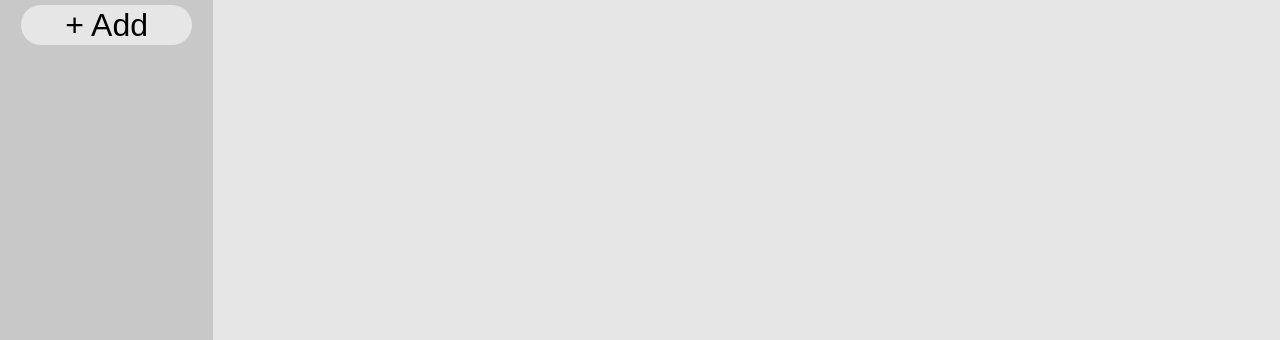
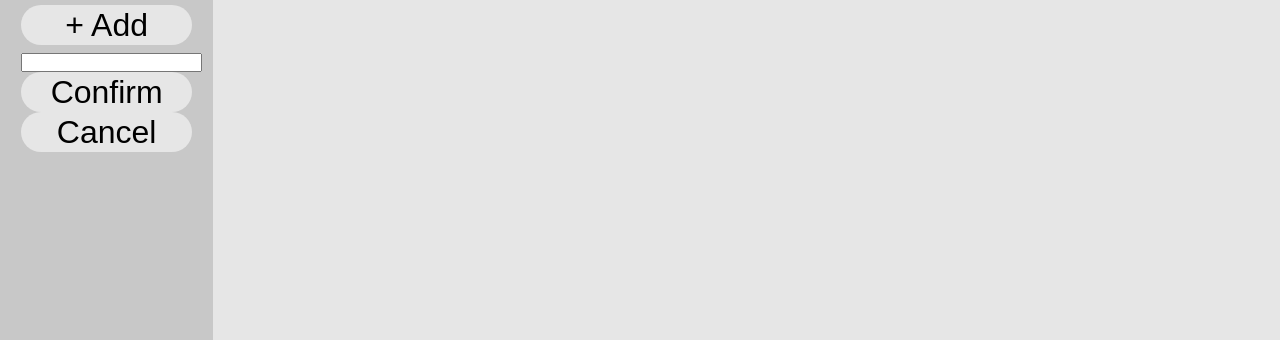
Before and after one commit to ZippyDaFish/Todo-List, a website built with webpack: page dist/index.html in a window 1280 px wide. Shown: the part 460-800 px from the top of the page. Built offline with nearby package versions, Linux system fonts and the light colour scheme.

Commit message:
Add project confirmation template

```diff
--- a/dist/index.html
+++ b/dist/index.html
@@ -22,7 +22,14 @@
             <div class="projects flex-container">
                 <p class="text-mid">Projects</p>
                 <button id="0-project-btn" class="button-dash rounded-corners">Project 0</button>
-                <button id="project-add-btn" class="button-dash rounded-corners">+ Add</button>
+                <div>
+                    <button id="project-add-btn" class="button-dash rounded-corners">+ Add</button>
+                </div>
+                <div>
+                    <input type="text">
+                    <button id="project-add-btn-confirm" class="button-dash rounded-corners">Confirm</button>
+                    <button id="project-add-btn-cancel" class="button-dash rounded-corners">Cancel</button>
+                </div>
             </div>
         </div>
         <div class="content flex-container">
```
